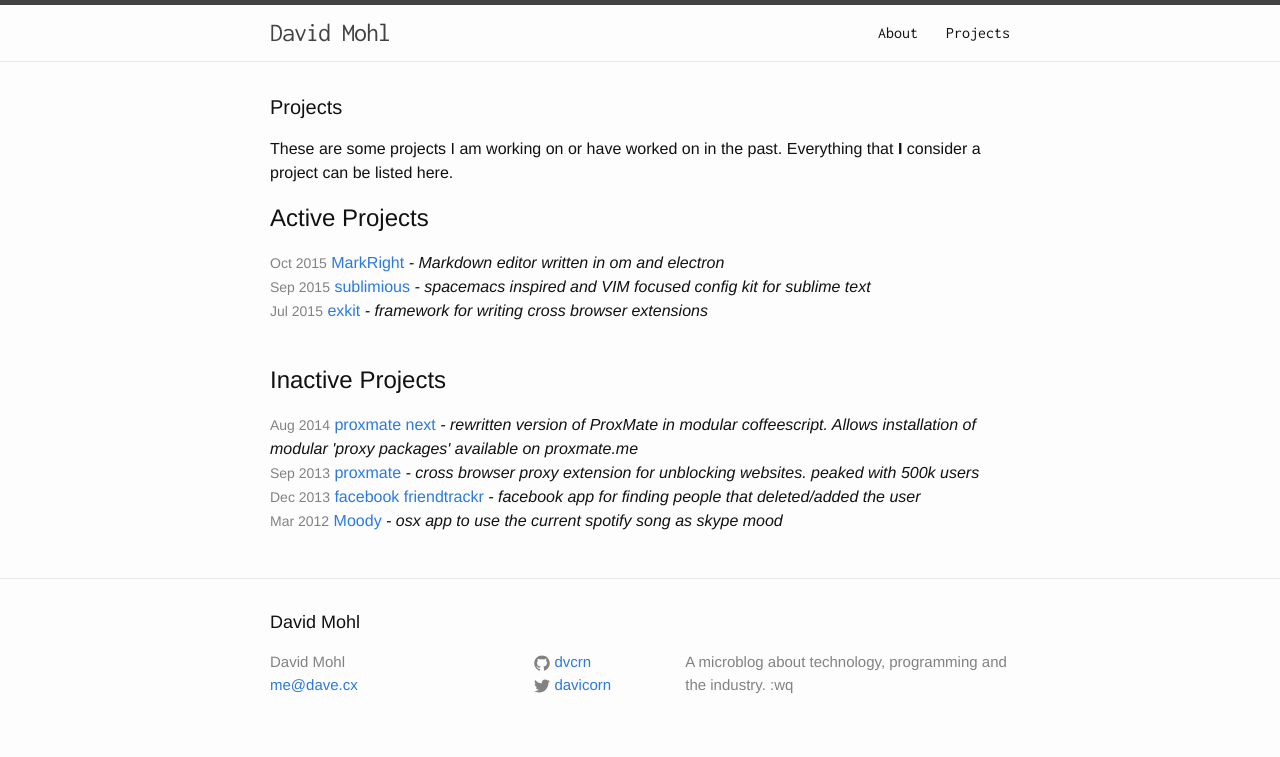
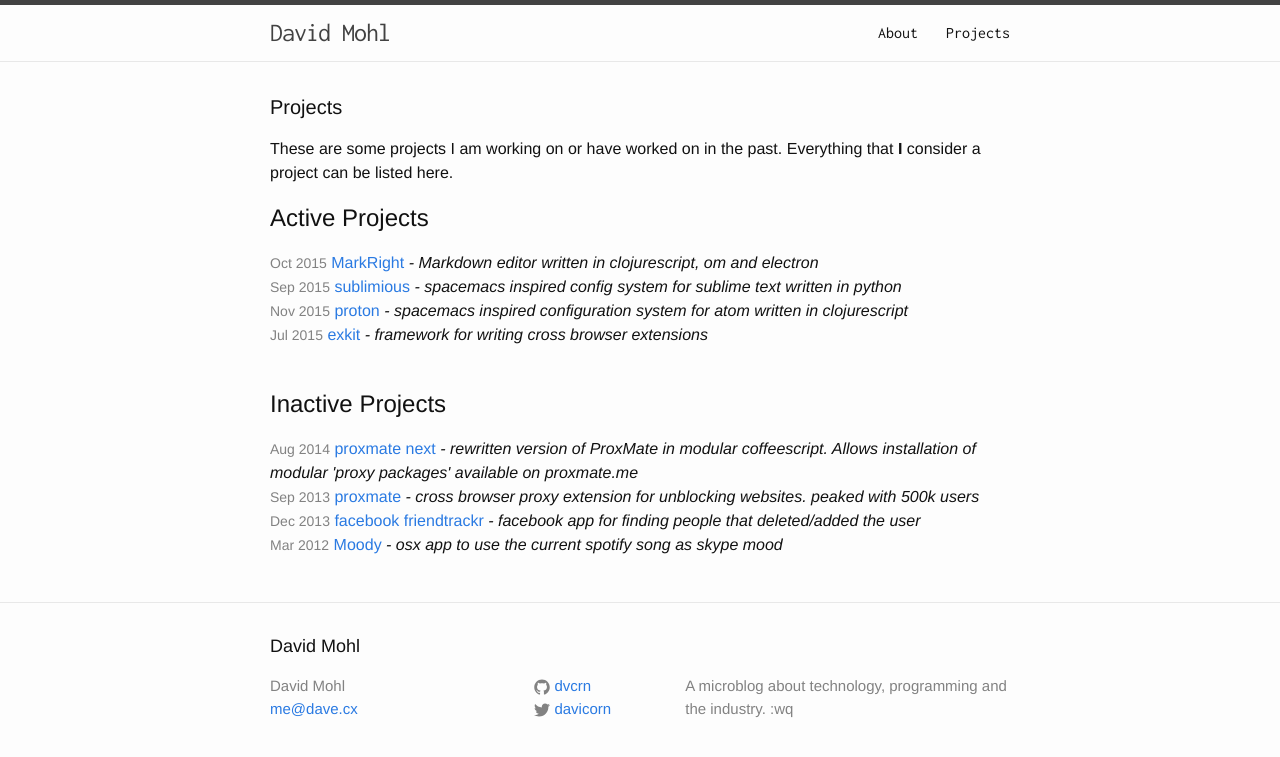
Before and after one commit to dvcrn/dvcrn.github.io, a Jekyll site: the page built from projects.html, in a window 1280 px wide. Shown: the top 757 px of the page. Built offline with Jekyll 4.4.1, drawn with Linux system fonts in a browser that asks for light colours.

Commit message:
added proton to projects, new post: proton a few weeks later

```diff
--- a/_config.yml
+++ b/_config.yml
@@ -17,16 +17,23 @@
 projects:
   markright:
     title: "MarkRight"
-    description: "Markdown editor written in om and electron"
+    description: "Markdown editor written in clojurescript, om and electron"
     url: "https://github.com/dvcrn/markright"
     date: "2015-10-21"
     active: true
 
   sublimious:
     title: "sublimious"
-    description: "spacemacs inspired and VIM focused config kit for sublime text"
+    description: "spacemacs inspired config system for sublime text written in python"
     url: "https://github.com/dvcrn/sublimious"
     date: "2015-09-20"
+    active: true
+
+  proton:
+    title: "proton"
+    description: "spacemacs inspired configuration system for atom written in clojurescript"
+    url: "https://github.com/dvcrn/proton"
+    date: "2015-11-25"
     active: true
 
   exkit:
```
Also changed, not shown: _posts/2015-12-10-proton-a-few-weeks-later.markdown (added, +39 -0 lines).
